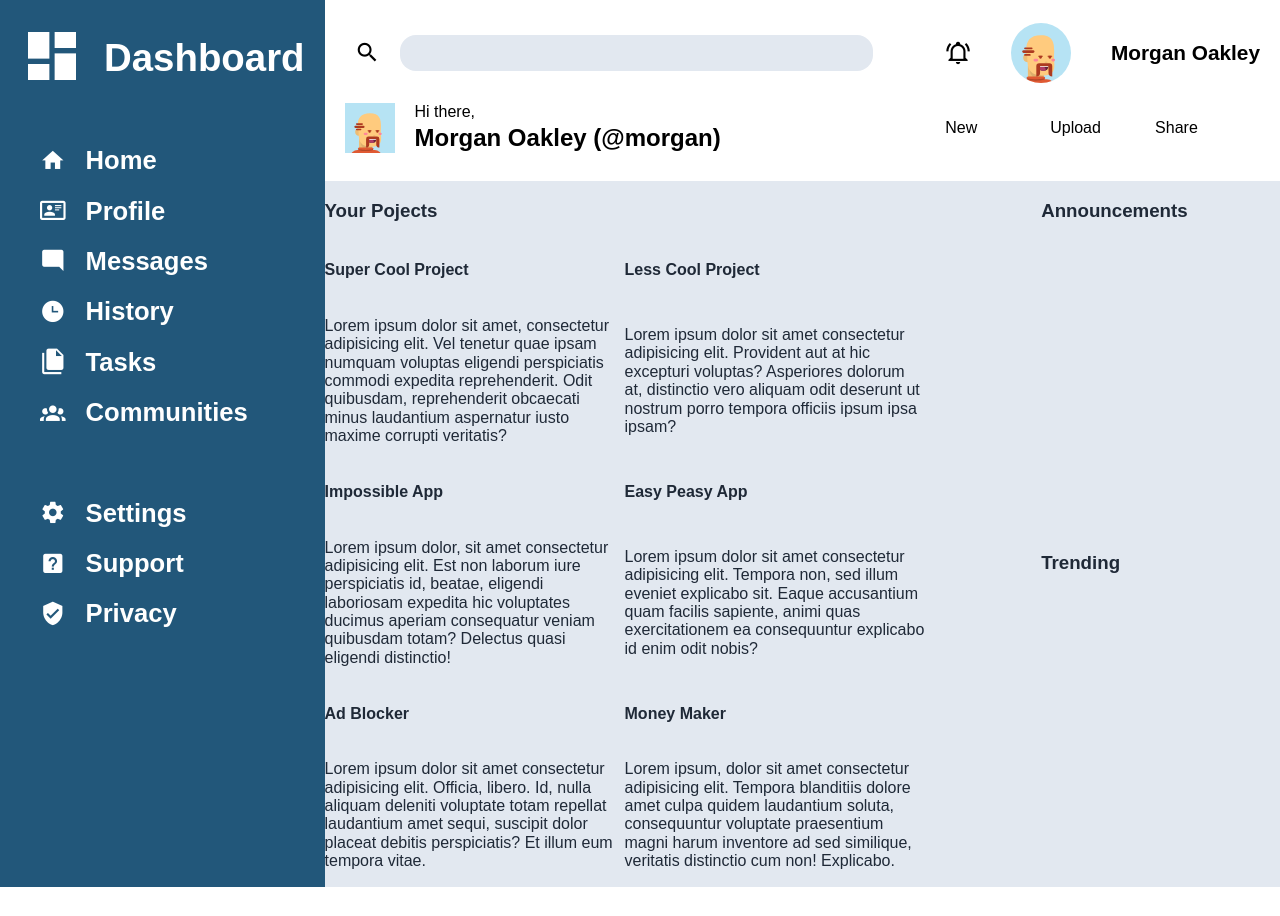
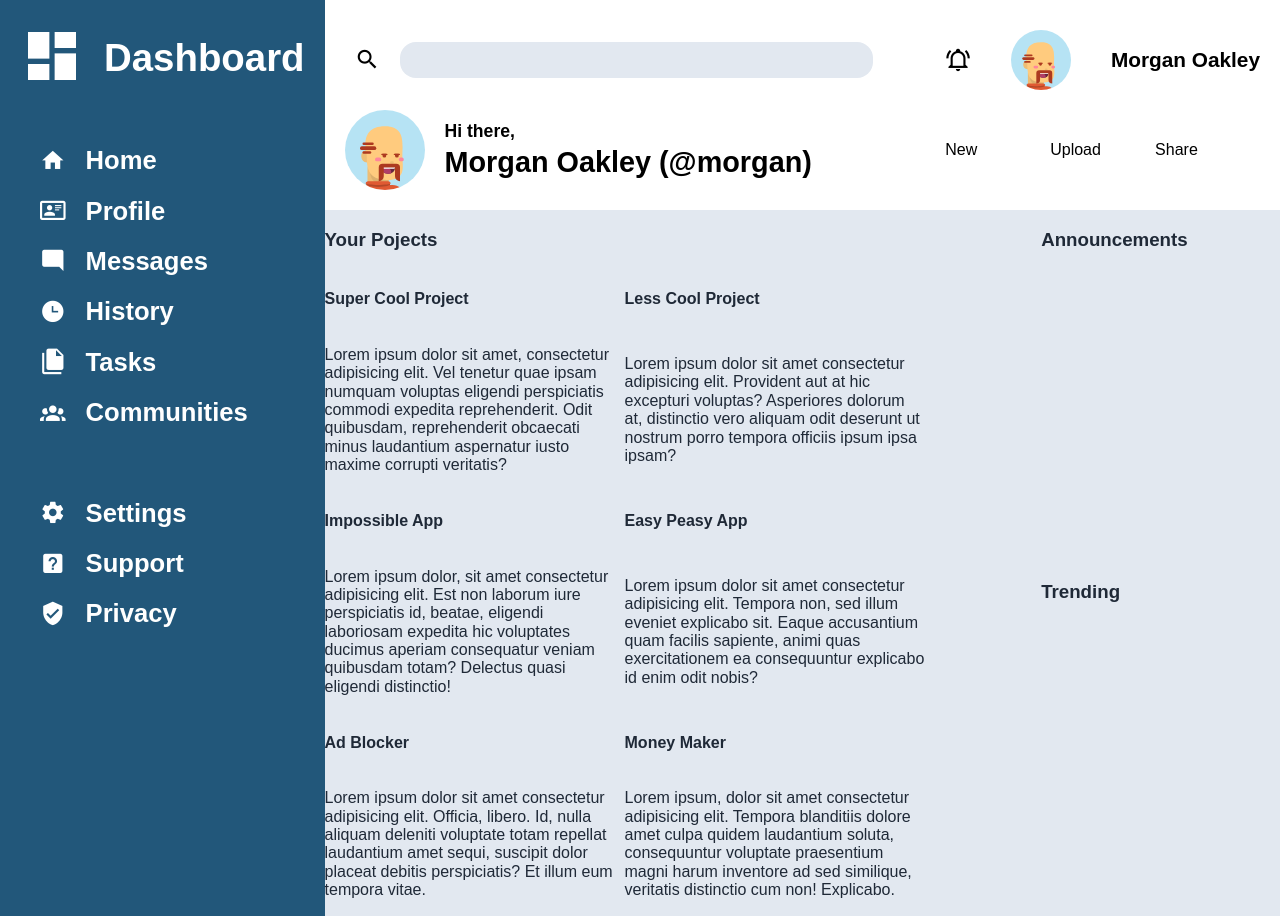
Before and after one commit to Marutovsky/admin-dashboard, a plain HTML site: page index.html in a window 1280 px wide. Before the commit the page ends 887 px from the top, so only its background shows below. Drawn offline with Linux system fonts and the light colour scheme; a web font is replaced by a local one.

Commit message:
Set styling for user-greeting

```diff
--- a/css/style.css
+++ b/css/style.css
@@ -122,12 +122,13 @@ body {
 
   & .user-greeting {
     display: grid;
-    grid-template-columns: 70px 1fr;
+    grid-template-columns: min-content 1fr;
+    gap: 5px 20px;
 
     & img {
-      width: 50px;
-      height: 50px;
-      background-color: blue;
+      width: 80px;
+      height: 80px;
+      border-radius: 50%;
 
       grid-row: 1 / 3;
     }
@@ -135,6 +136,16 @@ body {
     & p,
     h2 {
       margin: 0;
+    }
+
+    & p {
+      align-self: end;
+      font-weight: 600;
+      font-size: 1.1rem;
+    }
+
+    & h2 {
+      font-size: 1.8rem;
     }
   }
 
```
